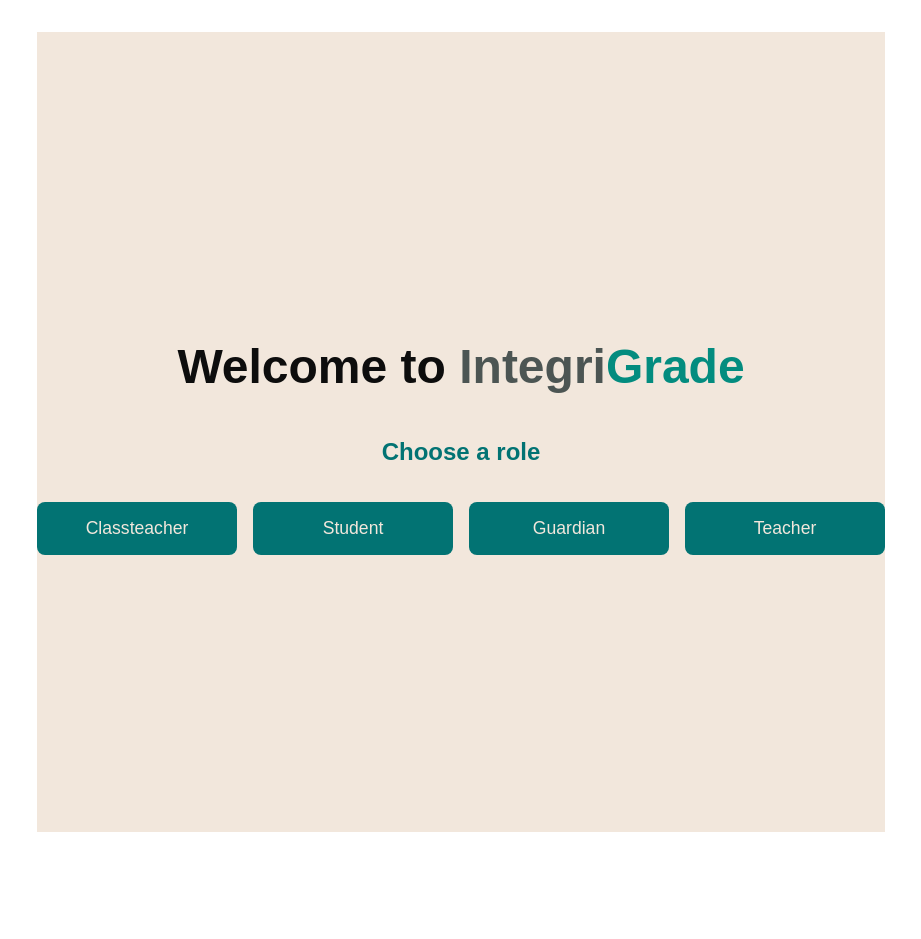
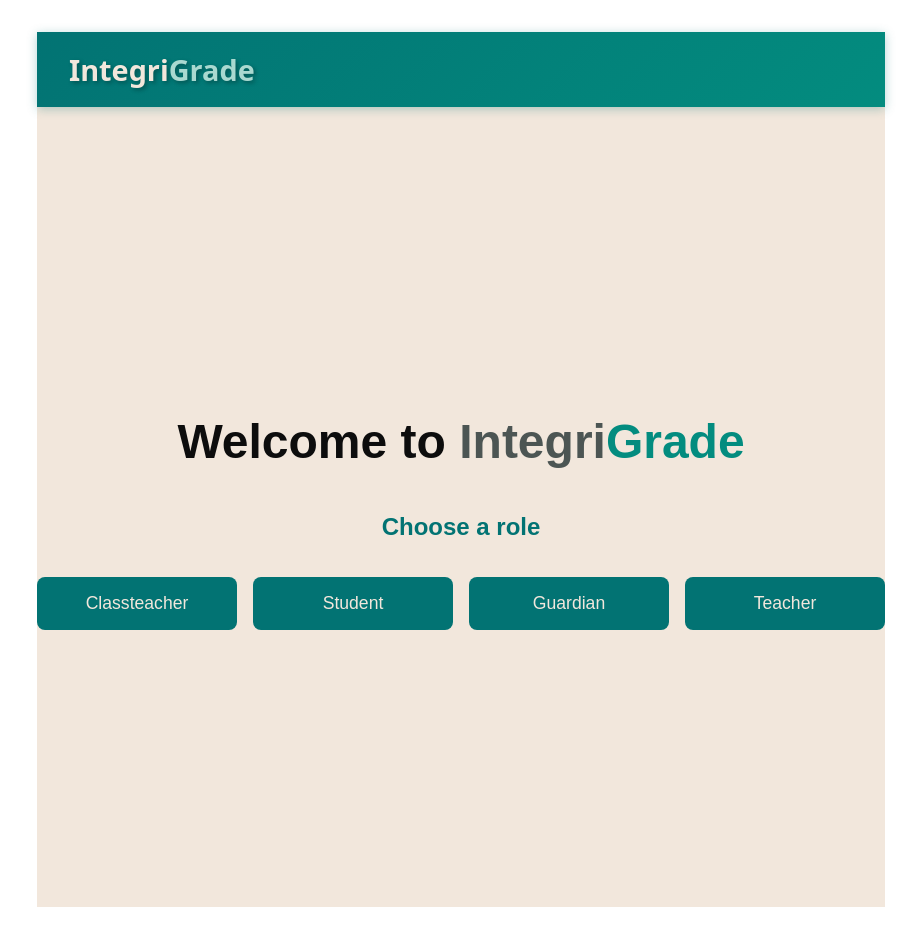
Before and after one commit to Denniskaranja2023/IntegriGrade_phase_4_project, a React (Vite) app in the folder client/: page / in a window 1280 px wide. Shown: the whole page, without its empty margins (179-1100 px from the left). Before the commit the page ends 864 px from the top, so only its background shows below. Built offline with nearby package versions, Linux system fonts and the light colour scheme.

Commit message:
add NavBar to Classteacher list and the Home page. Also add logout logic in ClassTeacher LIst

```diff
--- a/client/src/App.css
+++ b/client/src/App.css
@@ -182,6 +182,54 @@
   color: #F2E7DC;
 }
 
+.navbar {
+  background: linear-gradient(135deg, #027373 0%, #038C7F 100%);
+  padding: 1rem 2rem;
+  display: flex;
+  justify-content: space-between;
+  align-items: center;
+  box-shadow: 0 2px 10px rgba(2, 115, 115, 0.3);
+  position: sticky;
+  top: 0;
+  z-index: 100;
+}
+
+.navbar-brand {
+  font-size: 1.8rem;
+  font-weight: bold;
+  cursor: pointer;
+}
+
+.brand-integri {
+  color: #F2E7DC;
+  text-shadow: 2px 2px 4px rgba(0, 0, 0, 0.3);
+}
+
+.brand-grade {
+  color: #A9D9D0;
+  text-shadow: 2px 2px 4px rgba(0, 0, 0, 0.3);
+}
+
+.logout-button {
+  background-color: #F2E7DC;
+  color: #027373;
+  border: 2px solid #A9D9D0;
+  padding: 0.6rem 1.5rem;
+  font-size: 1rem;
+  font-weight: bold;
+  border-radius: 25px;
+  cursor: pointer;
+  transition: all 0.3s ease;
+  box-shadow: 0 2px 5px rgba(0, 0, 0, 0.2);
+}
+
+.logout-button:hover {
+  background-color: #A9D9D0;
+  color: #0D0D0D;
+  transform: translateY(-2px);
+  box-shadow: 0 4px 8px rgba(0, 0, 0, 0.3);
+}
+
 /* StudentCard Styles */
 .student-card {
   border: 1px solid #ddd;
--- a/client/src/ClassStudentList.jsx
+++ b/client/src/ClassStudentList.jsx
@@ -1,6 +1,7 @@
 import { useState, useEffect } from "react";
 import { useNavigate } from "react-router-dom";
 import StudentCard from './StudentCard';
+import ClassTeacherNavbar from "./ClassTeacherNavbar";
 
 function ClassStudentList() {
   const[students, setStudents]= useState(null)
@@ -34,6 +35,7 @@ function ClassStudentList() {
 
   return (
     <>
+    <ClassTeacherNavbar/>
     <h1 style={{color:"#027373", marginBottom:"10px"}}> Welcome to your class</h1>
     <h2 style={{color:"#038C7F", marginBottom:"5px"}}>Students List</h2>
     <h2 style={{color:"#038C7F", marginBottom:"5px"}}>Total number of students:{students.length}</h2>
--- /dev/null
+++ b/client/src/ClassTeacherNavbar.jsx
@@ -0,0 +1,37 @@
+import React from 'react';
+import { useNavigate } from 'react-router-dom';
+import './App.css';
+
+const ClassTeacherNavbar = () => {
+  const navigate = useNavigate();
+
+  function handleLogout(){
+    const confirmMessage= confirm("Are you sure you want to log out?")
+    if (!confirmMessage) return
+    localStorage.removeItem("classteacher_id");
+    fetch('/api/classteachers/logout',{method:"POST"})
+    .then(res=>{
+      if (res.status===200){
+      navigate('/classteacher-login');
+      }
+      else{
+      alert("Error Logging out")
+      }
+    }).catch(error=> console.error("Error", error))
+  };
+
+  return (
+    <nav className="navbar">
+      <div className="navbar-brand">
+        <span className="brand-integri">Integri</span>
+        <span className="brand-grade">Grade</span>
+      </div>
+
+      <button onClick={handleLogout} className="logout-button">
+        Logout
+      </button>
+    </nav>
+  );
+};
+
+export default ClassTeacherNavbar;
--- a/client/src/Home.jsx
+++ b/client/src/Home.jsx
@@ -6,6 +6,13 @@ function Home(){
   const navigate = useNavigate();
 
   return (
+    <>
+     <nav className="navbar">
+      <div className="navbar-brand">
+        <span className="brand-integri">Integri</span>
+        <span className="brand-grade">Grade</span>
+      </div>
+    </nav>
     <div className="home-container">
       <h1 className="home-title">
         Welcome to <span className="integri">Integri</span><span className="grade">Grade</span>
@@ -33,6 +40,7 @@ function Home(){
         </button>
       </div>
     </div>
+    </>
   );
 };
 
--- a/client/src/StudentCard.jsx
+++ b/client/src/StudentCard.jsx
@@ -2,7 +2,7 @@ import React from 'react';
 
 function StudentCard({ student, setRefreshPage, refreshPage }) {
 
-  function handleDelete(event){
+  function handleDelete(){
    const confirmMessage= confirm("Are you sure you want to remove this student from your class?")
    if (!confirmMessage) return
    fetch(`/api/students/${student.id}`, {
@@ -10,8 +10,8 @@ function StudentCard({ student, setRefreshPage, refreshPage }) {
    }).
    then(res=> {
     if (res.status===200){
+      setRefreshPage(!refreshPage)
       alert('student successfully deleted')
-      setRefreshPage(!refreshPage)
     }
     else{
       alert('Error in deleteing student')
@@ -39,7 +39,7 @@ function StudentCard({ student, setRefreshPage, refreshPage }) {
             Guardian contact: {student.guardian ? student.guardian.phone_number: 'No guardian assigned'}
           </p>
           <div className='student-buttons'>
-              <button onClick={(event)=>handleDelete(event)}>Delete ✖️</button>
+              <button onClick={handleDelete}>Delete ✖️</button>
               <button >Edit report ✏️</button>
               <button >Add subjects +</button>
             </div>
```
